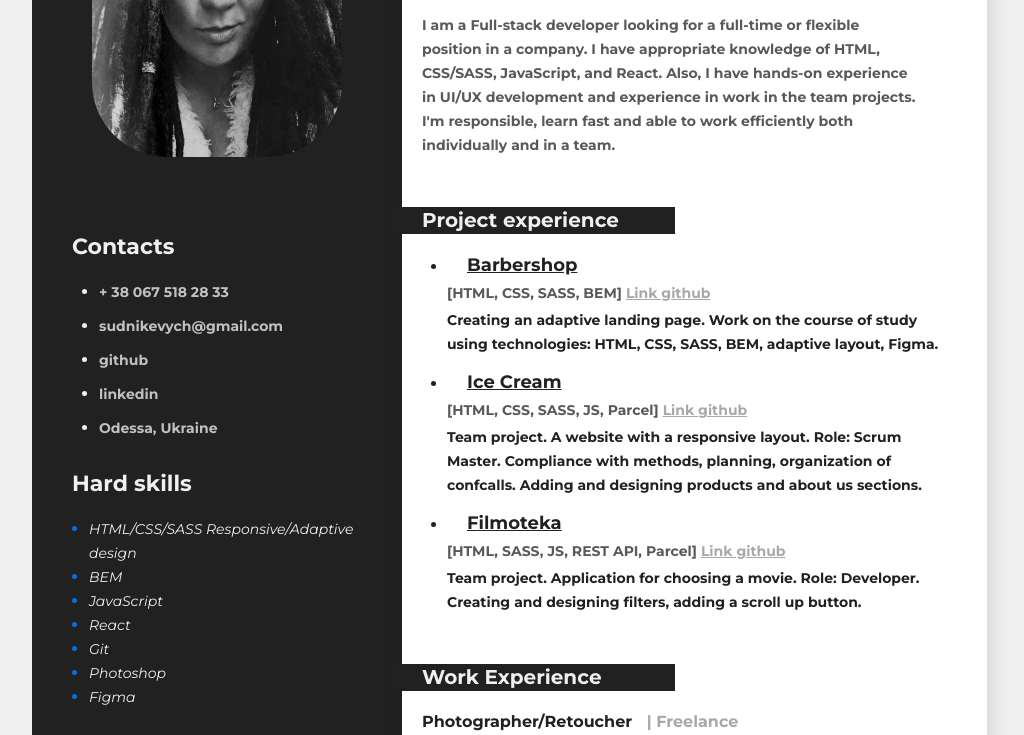
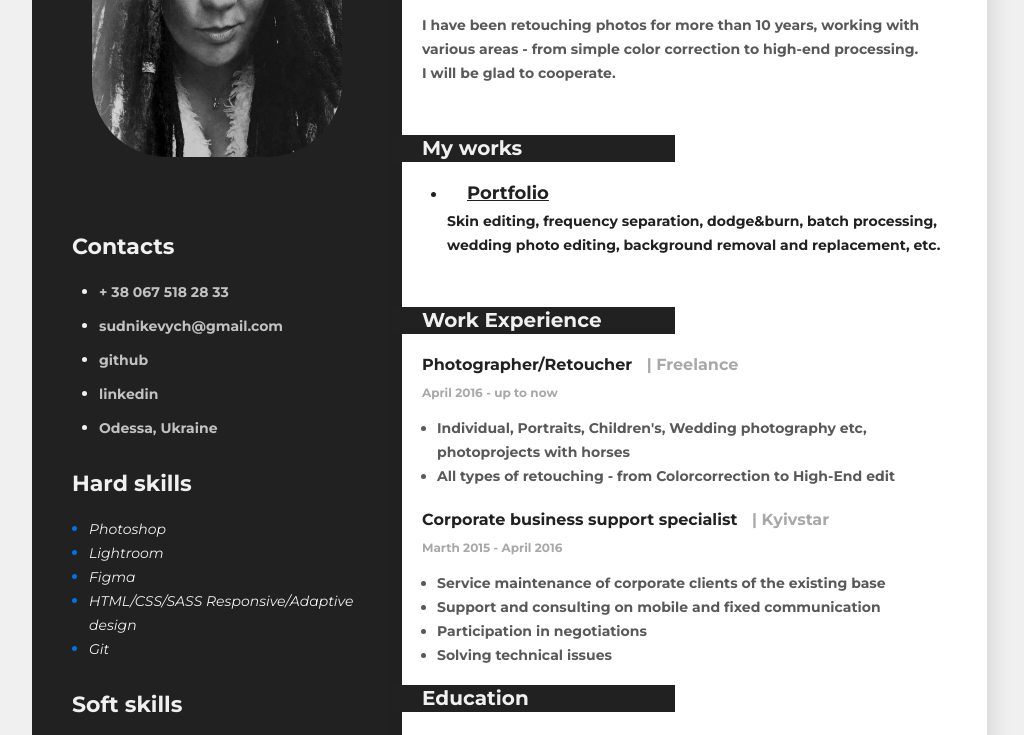
Before and after one commit to Sudnikevych/resume_sudnikevych_ph, a plain HTML site: page index.html in a window 1280 px wide. Shown: the part 141-876 px from the top of the page, without its empty margins (253-1277 px from the left). Drawn offline with Linux system fonts and the light colour scheme.

Commit message:
Update index.html

```diff
--- a/index.html
+++ b/index.html
@@ -27,87 +27,38 @@
       <div class="main_content">
         <!--About-->
         <div class="about">
-          <h2 class="about_position">Full-stack Developer</h2>
+          <h2 class="about_position">Photographer, Retoucher</h2>
 
           <h1 class="about__name">
             <span class="my-name">Galyna Sudnikevych</span>
           </h1>
 
           <p class="about_description">
-            I am a Full-stack developer looking for a full-time or flexible
-            position in a company. I have appropriate knowledge of HTML,
-            CSS/SASS, JavaScript, and React. Also, I have hands-on experience in
-            UI/UX development and experience in work in the team projects. I'm
-            responsible, learn fast and able to work efficiently both
-            individually and in a team.
+            I have been retouching photos for more than 10 years, working with
+            various areas - from simple color correction to high-end processing.
+            I will be glad to cooperate.
           </p>
         </div>
         <!--Projects-->
         <div class="projects">
           <h3 class="title">
-            <span class="title_text">Project experience</span>
+            <span class="title_text">My works</span>
           </h3>
 
           <ul class="projects_list">
             <li class="project_item">
               <a
-                href="https://sudnikevych.github.io/barbershop"
+                href="https://drive.google.com/drive/folders/0B81ADWdkFF-2T1c4WDluUF9iUlk?resourcekey=0-nXfP5FjcCtPBw2yQC_eT3w&usp=drive_link"
                 class="project_link"
-                >Barbershop</a
+                >Portfolio</a
               >
-              <p class="projects__tech">
-                [HTML, CSS, SASS, BEM]
-                <a
-                  href="https://github.com/Sudnikevych/barbershop"
-                  class="project__link-git"
-                  >Link github</a
-                >
-              </p>
               <p class="projects__description">
-                Сreating an adaptive landing page. Work on the course of study
-                using technologies: HTML, CSS, SASS, BEM, adaptive layout,
-                Figma.
+                Skin editing, frequency separation, dodge&burn, batch
+                processing, wedding photo editing, background removal and
+                replacement, etc.
               </p>
             </li>
-            <li class="project_item">
-              <a
-                href="https://sudnikevych.github.io/ice-cream/"
-                class="project_link"
-                >Ice Cream</a
-              >
-              <p class="projects__tech">
-                [HTML, CSS, SASS, JS, Parcel]
-                <a
-                  href="https://github.com/Sudnikevych/ice-cream"
-                  class="project__link-git"
-                  >Link github</a
-                >
-              </p>
-              <p class="projects__description">
-                Team project. A website with a responsive layout. Role: Scrum
-                Master. Сompliance with methods, planning, organization of
-                confcalls. Adding and designing products and about us sections.
-              </p>
-            </li>
-            <li class="project_item">
-              <a
-                href="https://sudnikevych.github.io/filmoteka/"
-                class="project_link"
-                >Filmoteka</a
-              >
-              <p class="projects__tech">
-                [HTML, SASS, JS, REST API, Parcel]
-                <a
-                  href="https://github.com/Sudnikevych/filmoteka"
-                  class="project__link-git"
-                  >Link github</a
-                >
-              </p>
-              <p class="projects__description">
-                Team project. Application for choosing a movie. Role: Developer.
-                Сreating and designing filters, adding a scroll up button.
-              </p>
-            </li>
+
             <!-- <li class="project_item">
               <a
                 href="https://sudnikevych.github.io/Portfolio/"
@@ -270,28 +221,22 @@
           <div>
             <ul class="tech_skills_list">
               <li class="tech_skills_item">
+                <span class="tech_skills_text">Photoshop</span>
+              </li>
+
+              <li class="tech_skills_item">
+                <span class="tech_skills_text">Lightroom</span>
+              </li>
+              <li class="tech_skills_item">
+                <span class="tech_skills_text">Figma</span>
+              </li>
+              <li class="tech_skills_item">
                 <span class="tech_skills_text"
                   >HTML/CSS/SASS Responsive/Adaptive design</span
                 >
               </li>
-
-              <li class="tech_skills_item">
-                <span class="tech_skills_text">BEM</span>
-              </li>
-              <li class="tech_skills_item">
-                <span class="tech_skills_text">JavaScript</span>
-              </li>
-              <li class="tech_skills_item">
-                <span class="tech_skills_text">React</span>
-              </li>
               <li class="tech_skills_item">
                 <span class="tech_skills_text">Git</span>
-              </li>
-              <li class="tech_skills_item">
-                <span class="tech_skills_text">Photoshop</span>
-              </li>
-              <li class="tech_skills_item">
-                <span class="tech_skills_text">Figma</span>
               </li>
             </ul>
           </div>
```
